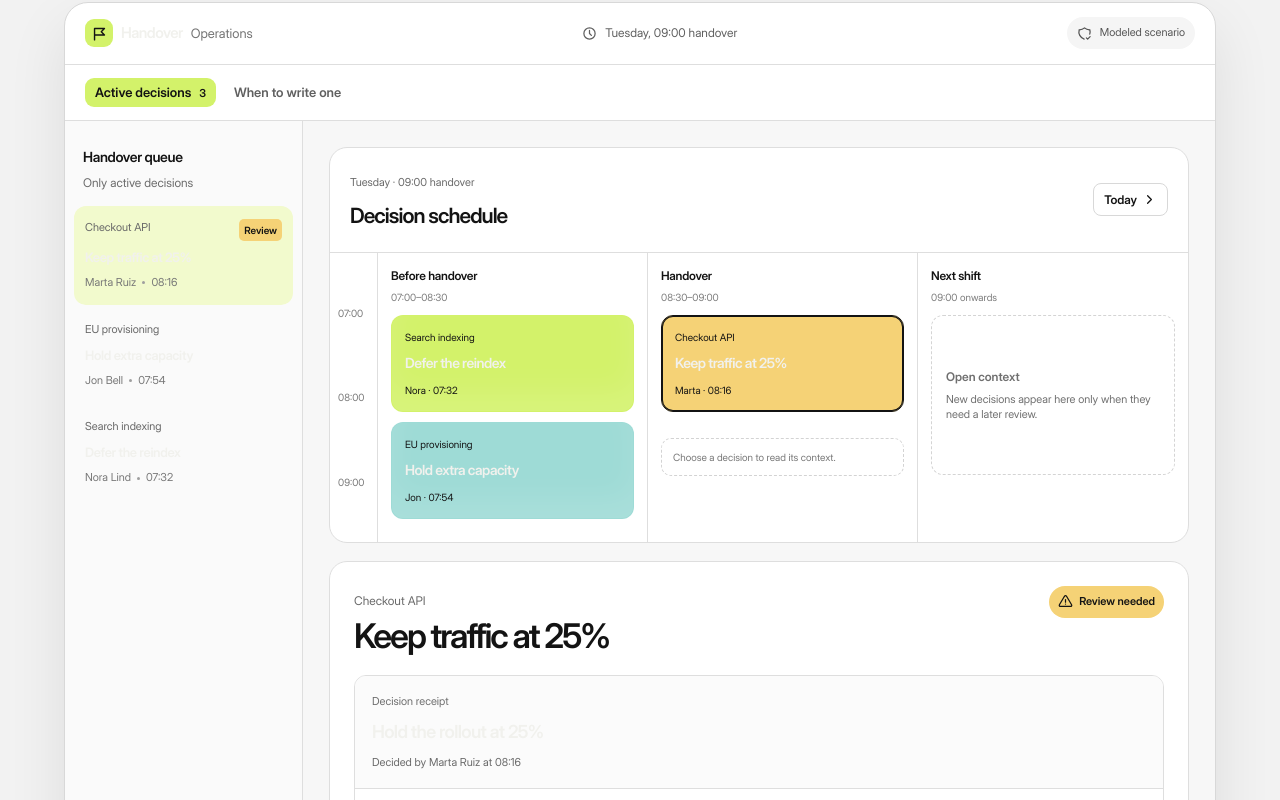
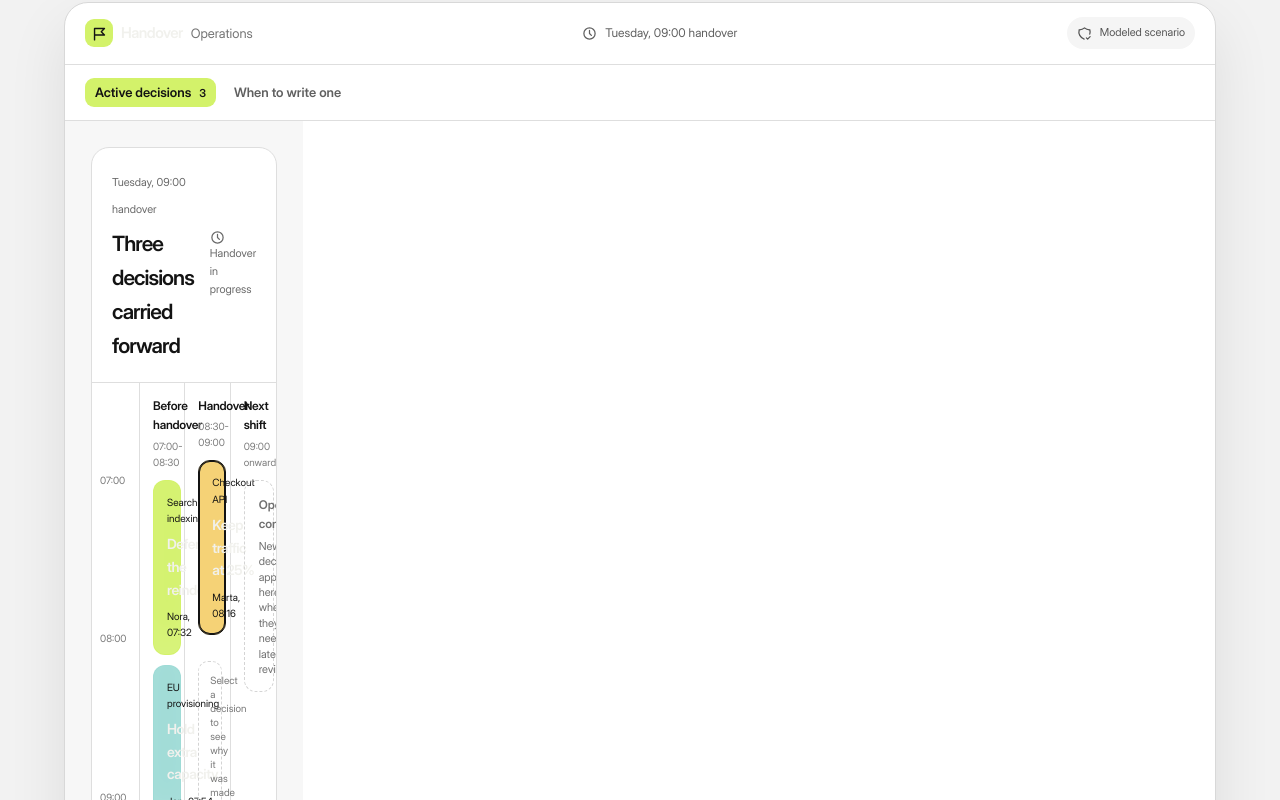
Before and after one commit to deboramoratalla-lab/portfolio, a Next.js app: page /lab/decision-handover in a window 1280 px wide. Shown: the part 3000-3800 px from the top of the page. Built offline with nearby package versions, Linux system fonts and the light colour scheme.

Commit message:
Refactor decision handover demo component layout

```diff
--- a/src/components/decision-handover-demo.tsx
+++ b/src/components/decision-handover-demo.tsx
@@ -1,7 +1,7 @@
 "use client"
 
 import { useMemo, useState } from "react"
-import { IconAlertTriangle, IconArrowRight, IconCheck, IconChevronRight, IconClock, IconFileText, IconFlag3, IconRefresh, IconShieldCheck, IconUserCheck } from "@tabler/icons-react"
+import { IconAlertTriangle, IconArrowRight, IconCheck, IconChevronRight, IconClock, IconFlag3, IconRefresh, IconShieldCheck, IconUserCheck } from "@tabler/icons-react"
 import styles from "./decision-handover-demo.module.css"
 
 type DecisionId = "checkout" | "provisioning" | "search"
@@ -118,27 +118,17 @@ export function DecisionHandoverDemo() {
           <article><IconCheck size={18} /><strong>Leave it out</strong><p>The action is routine and needs no later interpretation.</p></article>
         </div>
       </section> : <div className={styles.workspace}>
-        <aside className={styles.rail}>
-          <header><span>Handover queue</span><small>Only active decisions</small></header>
-          <div className={styles.decisionList}>{decisions.map(decision => <button type="button" className={`${styles.decisionRow} ${decision.id === selectedId ? styles.selected : ""}`} onClick={() => chooseDecision(decision.id)} key={decision.id}>
-            <span className={styles.rowTop}><small>{decision.service}</small>{decision.status === "review" && <b>Review</b>}{decision.status === "updated" && <b className={styles.updated}>Updated</b>}</span>
-            <strong>{decision.title}</strong>
-            <span className={styles.rowMeta}>{decision.owner} <i /> {decision.decided}</span>
-          </button>)}</div>
-          <footer><IconFileText size={15} /> 3 decisions carried forward</footer>
-        </aside>
-
         <main className={styles.detail} aria-live="polite">
           <section className={styles.schedule} aria-label="Decision schedule">
             <header className={styles.scheduleHeader}>
-              <div><span>Tuesday · 09:00 handover</span><h3>Decision schedule</h3></div>
-              <button type="button" className={styles.todayButton}>Today <IconChevronRight size={15} /></button>
+              <div><span>Tuesday, 09:00 handover</span><h3>Three decisions carried forward</h3></div>
+              <span className={styles.scheduleStatus}><IconClock size={15} /> Handover in progress</span>
             </header>
             <div className={styles.scheduleGrid}>
               <div className={styles.scheduleTime}><span>07:00</span><span>08:00</span><span>09:00</span></div>
               <div className={styles.scheduleColumns}>
-                <div><header><span>Before handover</span><small>07:00–08:30</small></header><button type="button" className={`${styles.scheduleCard} ${styles.limeCard} ${selectedId === "search" ? styles.scheduleSelected : ""}`} onClick={() => chooseDecision("search")}><span>Search indexing</span><strong>Defer the reindex</strong><small>Nora · 07:32</small></button><button type="button" className={`${styles.scheduleCard} ${styles.aquaCard} ${selectedId === "provisioning" ? styles.scheduleSelected : ""}`} onClick={() => chooseDecision("provisioning")}><span>EU provisioning</span><strong>Hold extra capacity</strong><small>Jon · 07:54</small></button></div>
-                <div><header><span>Handover</span><small>08:30–09:00</small></header><button type="button" className={`${styles.scheduleCard} ${styles.yellowCard} ${selectedId === "checkout" ? styles.scheduleSelected : ""}`} onClick={() => chooseDecision("checkout")}><span>Checkout API</span><strong>Keep traffic at 25%</strong><small>Marta · 08:16</small></button><div className={styles.scheduleHint}>Choose a decision to read its context.</div></div>
+                <div><header><span>Before handover</span><small>07:00-08:30</small></header><button type="button" aria-pressed={selectedId === "search"} className={`${styles.scheduleCard} ${styles.limeCard} ${selectedId === "search" ? styles.scheduleSelected : ""}`} onClick={() => chooseDecision("search")}><span>Search indexing</span><strong>Defer the reindex</strong><small>Nora, 07:32</small></button><button type="button" aria-pressed={selectedId === "provisioning"} className={`${styles.scheduleCard} ${styles.aquaCard} ${selectedId === "provisioning" ? styles.scheduleSelected : ""}`} onClick={() => chooseDecision("provisioning")}><span>EU provisioning</span><strong>Hold extra capacity</strong><small>Jon, 07:54</small></button></div>
+                <div><header><span>Handover</span><small>08:30-09:00</small></header><button type="button" aria-pressed={selectedId === "checkout"} className={`${styles.scheduleCard} ${styles.yellowCard} ${selectedId === "checkout" ? styles.scheduleSelected : ""}`} onClick={() => chooseDecision("checkout")}><span>Checkout API</span><strong>Keep traffic at 25%</strong><small>Marta, 08:16</small></button><div className={styles.scheduleHint}>Select a decision to see why it was made and when to reopen it.</div></div>
                 <div><header><span>Next shift</span><small>09:00 onwards</small></header><div className={styles.openSlot}><span>Open context</span><small>New decisions appear here only when they need a later review.</small></div></div>
               </div>
             </div>
```
